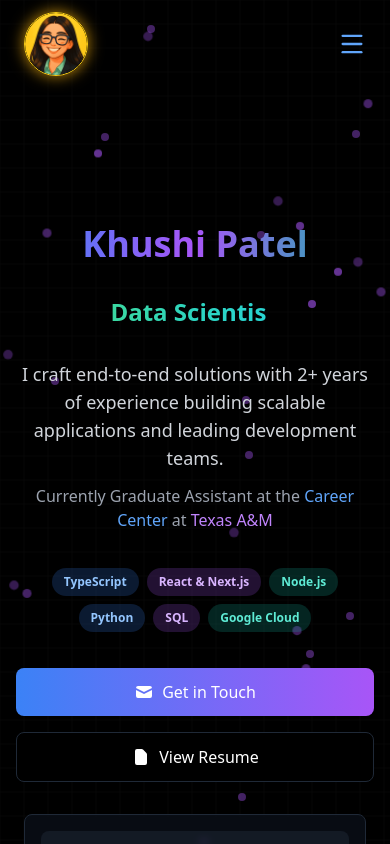
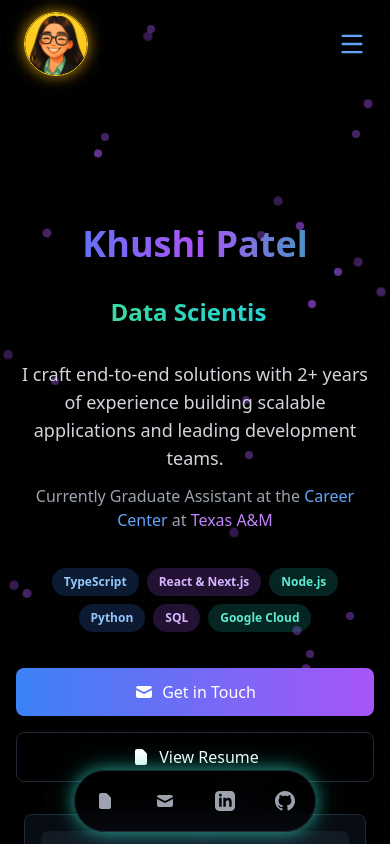
Before and after one commit to khushipatel-10/Portfolio-Website, a Next.js app: page / in a window 390 px wide. Shown: the top 844 px of the page. Built offline with nearby package versions, Linux system fonts and the light colour scheme.

Commit message:
Sidebar for smaller screens

```diff
--- a/app/components/Sidebar.tsx
+++ b/app/components/Sidebar.tsx
@@ -4,8 +4,9 @@
 
 export default function SocialSidebar() {
     return (
+        <>
+            {/* Desktop Sidebar */}
             <div className="fixed right-6 top-1/2 -translate-y-1/2 hidden md:flex flex-col gap-7 bg-black/20 backdrop-blur-md p-3 rounded-2xl border border-gray-800 z-50 scale-110 glow-pulse">
-
                 {/* Resume */}
                 <a
                     href="https://drive.google.com/file/d/1Iz6P3GWgPF3IPAc8beC17TjAW4XMHCzP/view?usp=drive_link"
@@ -61,7 +62,66 @@
                         <path d="M12 0c-6.626 0-12 5.373-12 12 0 5.302 3.438 9.8 8.207 11.387.599.111.793-.261.793-.577v-2.234c-3.338.726-4.033-1.416-4.033-1.416-.546-1.387-1.333-1.756-1.333-1.756-1.089-.745.083-.729.083-.729 1.205.084 1.839 1.237 1.839 1.237 1.07 1.834 2.807 1.304 3.492.997.107-.775.418-1.305.762-1.604-2.665-.305-5.467-1.334-5.467-5.931 0-1.311.469-2.381 1.236-3.221-.124-.303-.535-1.524.117-3.176 0 0 1.008-.322 3.301 1.23.957-.266 1.983-.399 3.003-.404 1.02.005 2.047.138 3.006.404 2.291-1.552 3.297-1.23 3.297-1.23.653 1.653.242 2.874.118 3.176.77.84 1.235 1.911 1.235 3.221 0 4.609-2.807 5.624-5.479 5.921.43.372.823 1.102.823 2.222v3.293c0 .319.192.694.801.576 4.765-1.589 8.199-6.086 8.199-11.386 0-6.627-5.373-12-12-12z" />
                     </svg>
                 </a>
+            </div>
 
+            {/* Mobile Bottom Bar */}
+            <div className="fixed bottom-3 left-1/2 -translate-x-1/2 flex md:hidden justify-center items-center gap-6 bg-black/30 backdrop-blur-md p-3 rounded-full border border-gray-800 z-50 glow-pulse ">
+                {/* Resume */}
+                <a
+                    href="https://drive.google.com/file/d/1Iz6P3GWgPF3IPAc8beC17TjAW4XMHCzP/view?usp=drive_link"
+                    target="_blank"
+                    rel="noopener noreferrer"
+                    className="text-gray-400 hover:text-white transition-colors p-2 hover:bg-gray-800 rounded-lg"
+                    title="Resume"
+                >
+                    <svg className="w-5 h-5" fill="currentColor" viewBox="0 0 20 20">
+                        <path
+                            fillRule="evenodd"
+                            d="M4 4a2 2 0 012-2h4.586A2 2 0 0112 2.586L15.414 6A2 2 0 0116 7.414V16a2 2 0 01-2 2H6a2 2 0 01-2-2V4z"
+                            clipRule="evenodd"
+                        />
+                        <path fillRule="evenodd" d="M8 11a1 1 0 100 2h4a1 1 0 100-2H8zm0-4a1 1 0 100 2h4a1 1 0 100-2H8z" clipRule="evenodd" />
+                    </svg>
+                </a>
+
+                {/* Mail */}
+                <a
+                    href="mailto:kp1032@tamu.edu"
+                    className="text-gray-400 hover:text-white transition-colors p-2 hover:bg-gray-800 rounded-lg"
+                    title="Email"
+                >
+                    <svg className="w-5 h-5" fill="currentColor" viewBox="0 0 20 20">
+                        <path d="M2.003 5.884L10 9.882l7.997-3.998A2 2 0 0016 4H4a2 2 0 00-1.997 1.884z" />
+                        <path d="M18 8.118l-8 4-8-4V14a2 2 0 002 2h12a2 2 0 002-2V8.118z" />
+                    </svg>
+                </a>
+
+                {/* LinkedIn */}
+                <a
+                    href="https://www.linkedin.com/in/khushipatel10/"
+                    target="_blank"
+                    rel="noopener noreferrer"
+                    className="text-gray-400 hover:text-white transition-colors p-2 hover:bg-gray-800 rounded-lg"
+                    title="LinkedIn"
+                >
+                    <svg className="w-5 h-5" fill="currentColor" viewBox="0 0 24 24">
+                        <path d="M19 0h-14c-2.761 0-5 2.239-5 5v14c0 2.761 2.239 5 5 5h14c2.762 0 5-2.239 5-5v-14c0-2.761-2.238-5-5-5zm-11 19h-3v-11h3v11zm-1.5-12.268c-.966 0-1.75-.79-1.75-1.764s.784-1.764 1.75-1.764 1.75.79 1.75 1.764-.783 1.764-1.75 1.764zm13.5 12.268h-3v-5.604c0-3.368-4-3.113-4 0v5.604h-3v-11h3v1.765c1.396-2.586 7-2.777 7 2.476v6.759z" />
+                    </svg>
+                </a>
+
+                {/* GitHub */}
+                <a
+                    href="https://www.github.com/khushipatel-10"
+                    target="_blank"
+                    rel="noopener noreferrer"
+                    className="text-gray-400 hover:text-white transition-colors p-2 hover:bg-gray-800 rounded-lg"
+                    title="GitHub"
+                >
+                    <svg className="w-5 h-5" fill="currentColor" viewBox="0 0 24 24">
+                        <path d="M12 0c-6.626 0-12 5.373-12 12 0 5.302 3.438 9.8 8.207 11.387.599.111.793-.261.793-.577v-2.234c-3.338.726-4.033-1.416-4.033-1.416-.546-1.387-1.333-1.756-1.333-1.756-1.089-.745.083-.729.083-.729 1.205.084 1.839 1.237 1.839 1.237 1.07 1.834 2.807 1.304 3.492.997.107-.775.418-1.305.762-1.604-2.665-.305-5.467-1.334-5.467-5.931 0-1.311.469-2.381 1.236-3.221-.124-.303-.535-1.524.117-3.176 0 0 1.008-.322 3.301 1.23.957-.266 1.983-.399 3.003-.404 1.02.005 2.047.138 3.006.404 2.291-1.552 3.297-1.23 3.297-1.23.653 1.653.242 2.874.118 3.176.77.84 1.235 1.911 1.235 3.221 0 4.609-2.807 5.624-5.479 5.921.43.372.823 1.102.823 2.222v3.293c0 .319.192.694.801.576 4.765-1.589 8.199-6.086 8.199-11.386 0-6.627-5.373-12-12-12z" />
+                    </svg>
+                </a>
             </div>
+        </>
     );
 }
```
Lines whose indentation alone changed are shown as unchanged.
